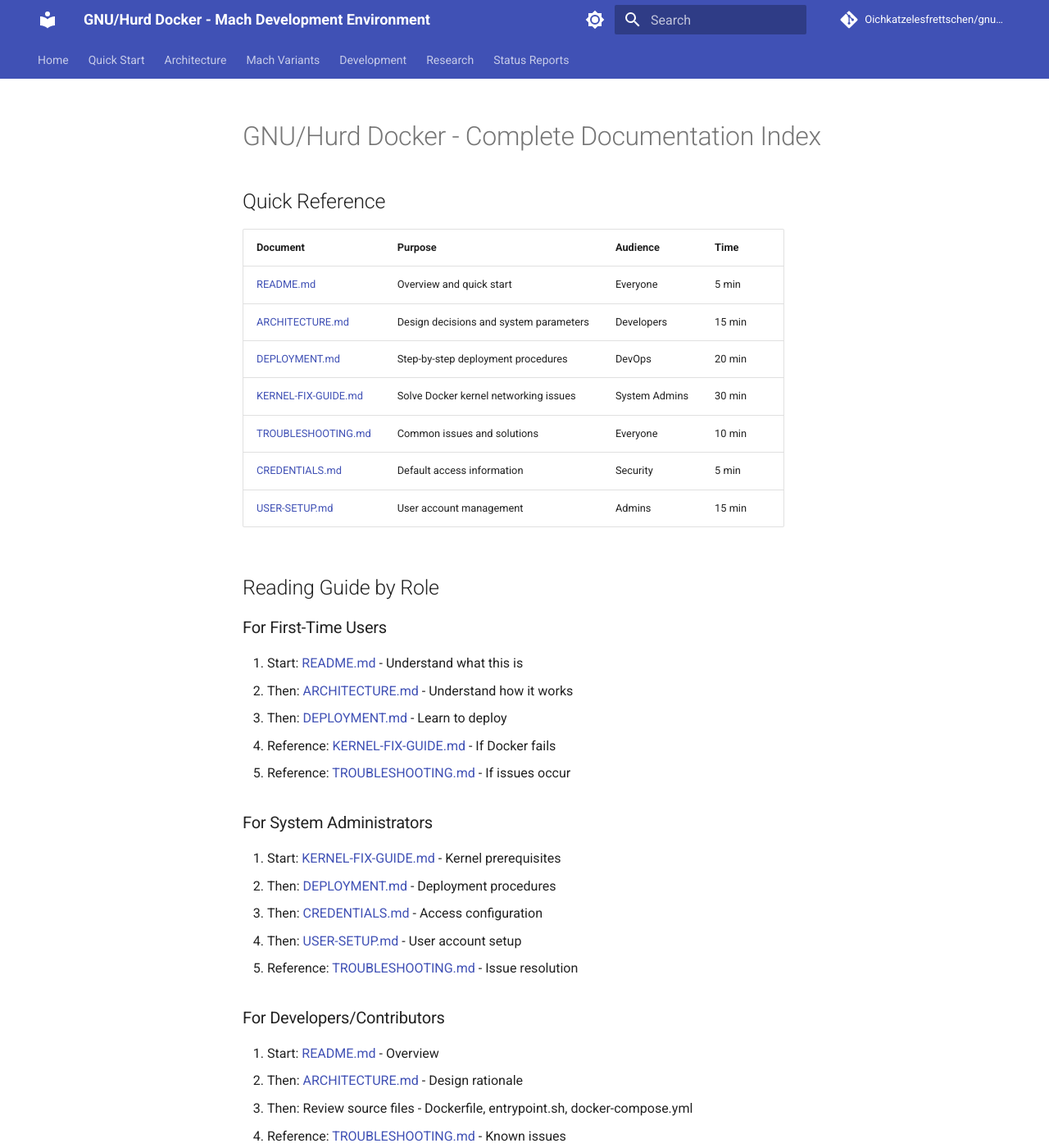
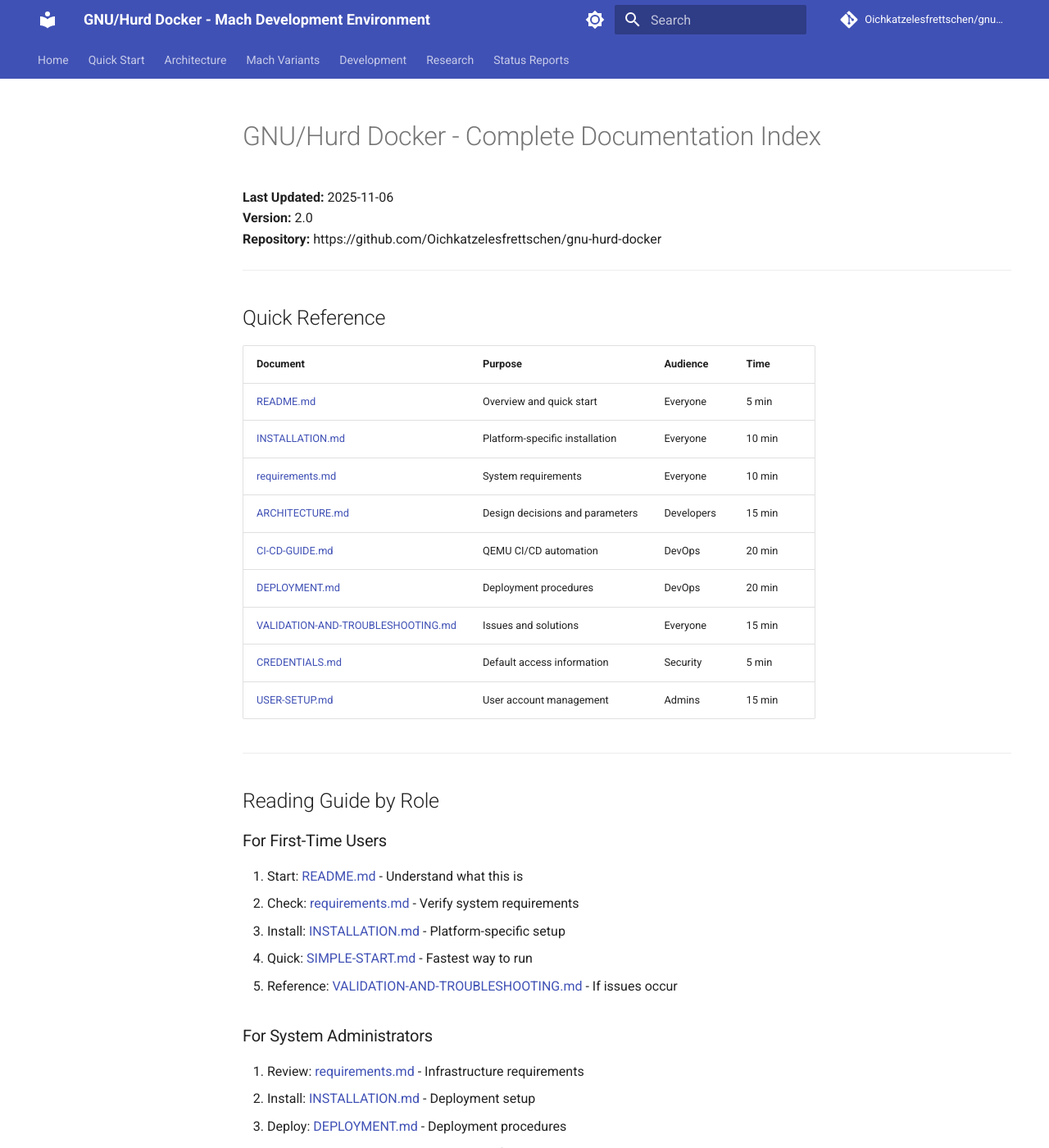
Before and after one commit to Oichkatzelesfrettschen/gnu-hurd-docker, an MkDocs documentation site: the page built from docs/INDEX.md, in a window 1280 px wide and 1400 px high. Shown: the whole window at 82% size. Built offline with MkDocs 1.6.1 and Material for MkDocs 9.7.7, drawn with Linux system fonts in a browser that asks for light colours; comment, search, counter and statistics services are not loaded; the version menu is left out; some of the changed text lies outside the part shown.

Commit message:
docs: Update comprehensive documentation index with new guides
- Updated docs/INDEX.md with all new documentation
- Added references to CI-CD-GUIDE.md, requirements.md, INSTALLATION.md
- Organized by user role and use case
- Added workflow references and automation guides
- Validated all YAML configuration files

Co-authored-by: Oichkatzelesfrettschen <151315375+Oichkatzelesfrettschen@users.noreply.github.com>

```diff
--- a/docs/INDEX.md
+++ b/docs/INDEX.md
@@ -1,52 +1,109 @@
 # GNU/Hurd Docker - Complete Documentation Index
+
+**Last Updated:** 2025-11-06
+**Version:** 2.0
+**Repository:** https://github.com/Oichkatzelesfrettschen/gnu-hurd-docker
+
+---
 
 ## Quick Reference
 
 | Document | Purpose | Audience | Time |
 |----------|---------|----------|------|
 | [README.md](../README.md) | Overview and quick start | Everyone | 5 min |
-| [ARCHITECTURE.md](ARCHITECTURE.md) | Design decisions and system parameters | Developers | 15 min |
-| [DEPLOYMENT.md](DEPLOYMENT.md) | Step-by-step deployment procedures | DevOps | 20 min |
-| [KERNEL-FIX-GUIDE.md](KERNEL-FIX-GUIDE.md) | Solve Docker kernel networking issues | System Admins | 30 min |
-| [TROUBLESHOOTING.md](TROUBLESHOOTING.md) | Common issues and solutions | Everyone | 10 min |
+| [INSTALLATION.md](../INSTALLATION.md) | Platform-specific installation | Everyone | 10 min |
+| [requirements.md](../requirements.md) | System requirements | Everyone | 10 min |
+| [ARCHITECTURE.md](ARCHITECTURE.md) | Design decisions and parameters | Developers | 15 min |
+| [CI-CD-GUIDE.md](CI-CD-GUIDE.md) | QEMU CI/CD automation | DevOps | 20 min |
+| [DEPLOYMENT.md](DEPLOYMENT.md) | Deployment procedures | DevOps | 20 min |
+| [VALIDATION-AND-TROUBLESHOOTING.md](VALIDATION-AND-TROUBLESHOOTING.md) | Issues and solutions | Everyone | 15 min |
 | [CREDENTIALS.md](CREDENTIALS.md) | Default access information | Security | 5 min |
 | [USER-SETUP.md](USER-SETUP.md) | User account management | Admins | 15 min |
+
+---
 
 ## Reading Guide by Role
 
 ### For First-Time Users
 1. Start: [README.md](../README.md) - Understand what this is
-2. Then: [ARCHITECTURE.md](ARCHITECTURE.md) - Understand how it works
-3. Then: [DEPLOYMENT.md](DEPLOYMENT.md) - Learn to deploy
-4. Reference: [KERNEL-FIX-GUIDE.md](KERNEL-FIX-GUIDE.md) - If Docker fails
-5. Reference: [TROUBLESHOOTING.md](TROUBLESHOOTING.md) - If issues occur
+2. Check: [requirements.md](../requirements.md) - Verify system requirements
+3. Install: [INSTALLATION.md](../INSTALLATION.md) - Platform-specific setup
+4. Quick: [SIMPLE-START.md](../SIMPLE-START.md) - Fastest way to run
+5. Reference: [VALIDATION-AND-TROUBLESHOOTING.md](VALIDATION-AND-TROUBLESHOOTING.md) - If issues occur
 
 ### For System Administrators
-1. Start: [KERNEL-FIX-GUIDE.md](KERNEL-FIX-GUIDE.md) - Kernel prerequisites
-2. Then: [DEPLOYMENT.md](DEPLOYMENT.md) - Deployment procedures
-3. Then: [CREDENTIALS.md](CREDENTIALS.md) - Access configuration
-4. Then: [USER-SETUP.md](USER-SETUP.md) - User account setup
-5. Reference: [TROUBLESHOOTING.md](TROUBLESHOOTING.md) - Issue resolution
+1. Review: [requirements.md](../requirements.md) - Infrastructure requirements
+2. Install: [INSTALLATION.md](../INSTALLATION.md) - Deployment setup
+3. Deploy: [DEPLOYMENT.md](DEPLOYMENT.md) - Deployment procedures
+4. Secure: [CREDENTIALS.md](CREDENTIALS.md) - Access configuration
+5. Manage: [USER-SETUP.md](USER-SETUP.md) - User account setup
+6. Troubleshoot: [VALIDATION-AND-TROUBLESHOOTING.md](VALIDATION-AND-TROUBLESHOOTING.md) - Issue resolution
+
+### For DevOps/CI Engineers
+1. Understand: [CI-CD-GUIDE.md](CI-CD-GUIDE.md) - QEMU automation
+2. Review: Workflows in [.github/workflows/](../.github/workflows/)
+3. Implement: [scripts/qmp-helper.py](../scripts/qmp-helper.py) - QMP control
+4. Quality: [quality-and-security.yml](../.github/workflows/quality-and-security.yml) - Standards
+5. Test: [integration-test.yml](../.github/workflows/integration-test.yml) - Testing
 
 ### For Developers/Contributors
 1. Start: [README.md](../README.md) - Overview
-2. Then: [ARCHITECTURE.md](ARCHITECTURE.md) - Design rationale
-3. Then: Review source files - Dockerfile, entrypoint.sh, docker-compose.yml
-4. Reference: [TROUBLESHOOTING.md](TROUBLESHOOTING.md) - Known issues
+2. Design: [ARCHITECTURE.md](ARCHITECTURE.md) - Design rationale
+3. Code: Review source files - Dockerfile, scripts/, entrypoint.sh
+4. Quality: [quality-and-security.yml](../.github/workflows/quality-and-security.yml) - Code standards
 5. Contribute: Submit PRs with improvements
 
 ## Key Documents
 
+### Getting Started
+- **[README.md](../README.md)** - Project overview, quick start, and feature list
+- **[INSTALLATION.md](../INSTALLATION.md)** - Comprehensive installation guide
+  - Platform-specific instructions (Linux, macOS, Windows)
+  - Docker installation and configuration
+  - KVM setup (Linux)
+  - Arch Linux AUR package installation
+  - Troubleshooting installation issues
+- **[requirements.md](../requirements.md)** - System requirements and dependencies
+  - Minimum and recommended specifications
+  - Platform-specific requirements
+  - Software dependencies
+  - Network and storage requirements
+  - Verification procedures
+- **[SIMPLE-START.md](../SIMPLE-START.md)** - Quickest path to running system
+
 ### Architecture & Design
-- **ARCHITECTURE.md** - Complete system design
+- **[ARCHITECTURE.md](ARCHITECTURE.md)** - Complete system design
   - QEMU-in-Docker pattern
   - CPU, memory, storage parameters
   - Network configuration
   - Security considerations
   - Performance characteristics
+- **[QEMU-TUNING.md](QEMU-TUNING.md)** - Performance optimization
+  - KVM acceleration
+  - Memory and CPU tuning
+  - Disk I/O optimization
+  - Network performance
+- **[HURD-IMAGE-BUILDING.md](HURD-IMAGE-BUILDING.md)** - Custom image creation
+
+### CI/CD & Automation
+- **[CI-CD-GUIDE.md](CI-CD-GUIDE.md)** - QEMU automation in CI/CD
+  - GitHub-hosted runners (TCG mode)
+  - Self-hosted runners (KVM mode)
+  - QMP automation
+  - Serial console control
+  - Cloud-init configuration
+  - Workflow examples
+- **Workflows** in [.github/workflows/](../.github/workflows/):
+  - `qemu-ci-tcg.yml` - QEMU CI with software emulation
+  - `qemu-ci-kvm.yml` - QEMU CI with KVM acceleration
+  - `quality-and-security.yml` - Code quality and security scanning
+  - `build.yml` - Docker image build
+  - `integration-test.yml` - Integration testing
+  - `push-ghcr.yml` - GitHub Container Registry
+  - `deploy-pages.yml` - Documentation deployment
 
 ### Deployment & Operations
-- **DEPLOYMENT.md** - How to build and deploy
+- **[DEPLOYMENT.md](DEPLOYMENT.md)** - How to build and deploy
   - Prerequisites checklist
   - System preparation
   - Image download options
@@ -54,11 +111,12 @@
   - Container deployment
   - Operational procedures
   - Production guidelines
+- **[LOCAL-TESTING-GUIDE.md](../LOCAL-TESTING-GUIDE.md)** - Local testing procedures
 
-### Kernel & System Configuration
-- **KERNEL-FIX-GUIDE.md** - Solve Docker daemon issues
+### System Configuration
+- **[VALIDATION-AND-TROUBLESHOOTING.md](VALIDATION-AND-TROUBLESHOOTING.md)** - Issues and solutions
   - Problem diagnosis
-  - Three solutions with trade-offs
+  - Multiple solution approaches
   - Implementation steps
   - Verification procedures
   - Troubleshooting specific issues
```
